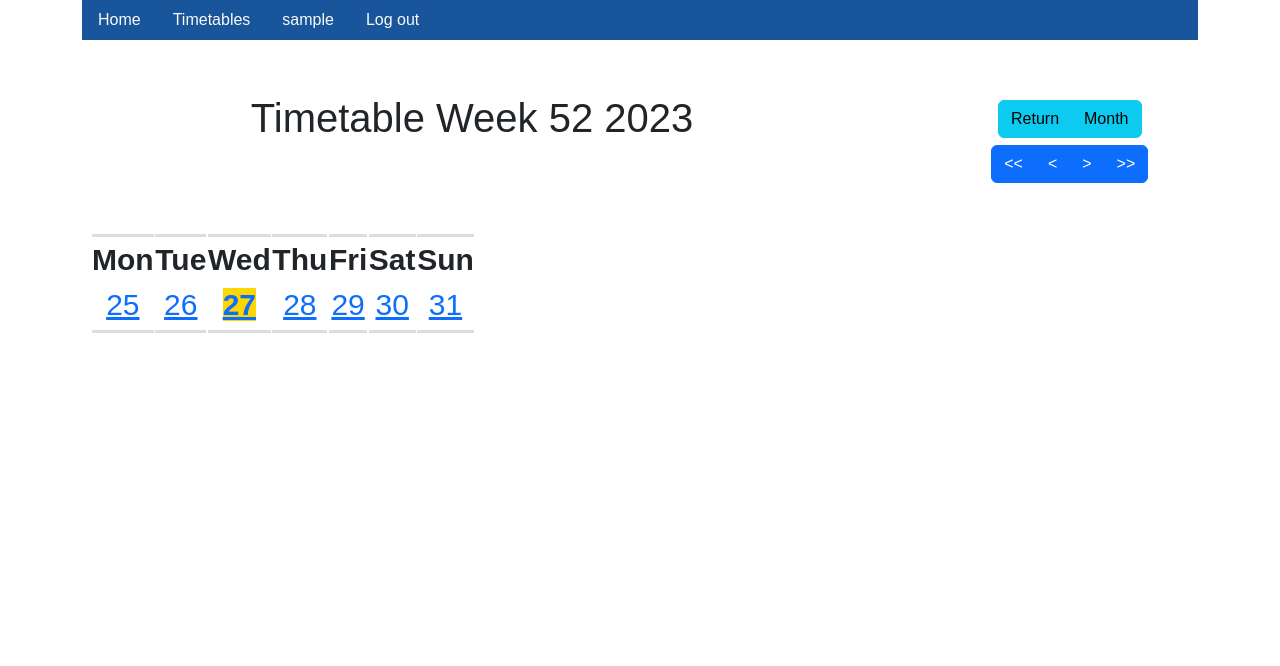
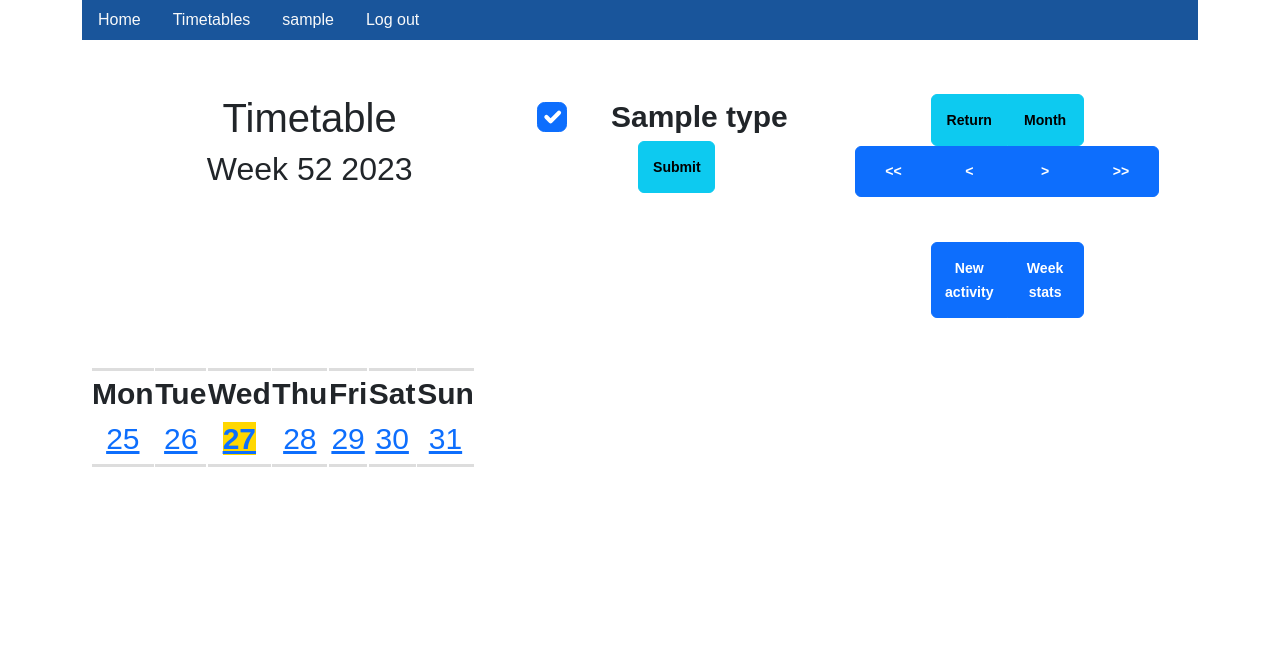
Before and after one commit to damian234527/FinalProject, a Django app: page /timetable/1/week/ in a window 1280 px wide. Shown: the top 666 px of the page. Before the commit the page ends 333 px from the top, so only its background shows below. Run offline with Django 4.2, Linux system fonts and the light colour scheme; a user stored in the database is signed in; tables that the repository leaves empty hold one stand-in row (values such as "Sample post"); data that the repository does not hold is empty; some libraries are stand-ins or nearby versions.

Commit message:
Kolejne małe poprawki, statystyki dla widoku dnia, tygodnia, miesiąca

```diff
--- a/static/timetable_style.css
+++ b/static/timetable_style.css
@@ -1,13 +1,15 @@
     body {
         font-family: Arial, sans-serif;
-        .btn-resp{
+    }
+
+    .btn-resp{
         width: 6vw;
         max-width: 100%;
         padding: 1vw;
     }
 
-    .button-text{
-        font-size: .9vw;
+    .btn-text{
+        font-size: 1.1vw;
     }
 
     .checkbox-text{
@@ -23,7 +25,7 @@
 
     .time-column {
         grid-column: time;
-        width: 8rem;
+        width: 6rem;
         border-right: 0.2rem solid #ddd;
     }
 
@@ -181,3 +183,19 @@
     word-wrap: break-word;
     word-break: break-all;
     }
+    table {
+      width: 100%;
+      border-collapse: collapse;
+    }
+
+    th, td {
+      text-align: center;
+      padding: 10px;
+      width: 14.2857%; /* 7days in row (100/7=14.2857) */
+      height: 50px;
+      border: 2px solid #000; /* calendar borders */
+    }
+
+    .month-calendar{
+        grid-area: schedule
+    }
--- a/timetable/forms.py
+++ b/timetable/forms.py
@@ -22,7 +22,9 @@ class ActivityForm(forms.ModelForm):
                   "time_end",
                   "description",
                   "course",
-                  "activity_type"]
+                  "activity_type",
+                  "time_duration"]
+        widgets = {"time_duration": forms.HiddenInput()}
 
     def __init__(self, user, *args, get_time_now=False, **kwargs):
         super(ActivityForm, self).__init__(*args, **kwargs)
--- a/timetable/models.py
+++ b/timetable/models.py
@@ -142,7 +142,7 @@ class Activity_type(models.Model):
                    "#273BAB",
                    "#91214E",
                    "#8B9669",
-                   "#C2C042",
+                   "#495ED5",
                    "#FF0000"]
     def __str__(self):
         return self.type_name
@@ -158,7 +158,7 @@ class Activity(models.Model):
     time_start = models.DateTimeField()
     time_end = models.DateTimeField()
     description = models.CharField(max_length=255)
-    time_duration = models.DurationField()
+    time_duration = models.DurationField(blank=True)
     timetable = models.ForeignKey(Timetable, on_delete=models.CASCADE)
     course = models.ForeignKey(Course, on_delete=models.CASCADE, null=True, blank=True)
     activity_type = models.ForeignKey(Activity_type, on_delete=models.CASCADE, null=True, blank=True)
--- a/timetable/templates/timetable/update_day.html
+++ b/timetable/templates/timetable/update_day.html
@@ -1,7 +1,7 @@
+{% load timetable_extras %}
 {% if timetable_times %}
 {% for time in timetable_times %}
-{% load timetable_extras %}
-<div class="time-column" style="grid-row: {{time|date:'Hi'}}" >{{ time|date:'H:i'}}</div>
+<div class="time-column" style="grid-row: {{time|date:'Hi'}}; font-size: 1.2vw;" >{{ time|date:'H:i'}}</div>
 {% endfor %}
 {% endif %}
 {% for activities in activities_tracks.0 %}
--- a/timetable/templates/timetable/week.html
+++ b/timetable/templates/timetable/week.html
@@ -5,38 +5,49 @@
 {% block content %}
 <div class="grid-container">
     <div class="header">
-        <h1>Timetable Week {{ week_number }} {{ year }}</h1>
+        <h1>Timetable</h1>
+        <h2>Week {{ week_number }} {{ year }}</h2>
     </div>
     <div class="calendar-settings">
-        <form id="activityTypeForm" method="GET" hx-get="{% url 'timetable:update_day' timetable_id year month day %}" hx-indicator="#loading-indicator" hx-target="#grid-day">
+    <form id="activityTypeForm" hx-post="{% url 'timetable:update_day' timetable_id year month day %}" hx-indicator="#loading-indicator" hx-target="#grid-week">
         {% csrf_token %}
         {% for activity_type in activity_types %}
             <div class="form-check">
-                    <input class="form-check-input" type="checkbox" name="activity_types" value="{{ activity_type.id }}" id="activity_type{{ activity_type.id }}" onchange="document.getElementById('activityTypeForm').submit()" {% if activity_type.id in selected_activity_types %}checked{% endif %}>
+                <input class="form-check-input" type="checkbox" name="activity_types" value="{{ activity_type.id }}" id="activity_type{{ activity_type.id }}" checked>
                 <label class="form-check-label" for="activity_type{{ activity_type.id }}">
-                        {{ activity_type.type_name }}
+                    <strong class="checkbox">{{ activity_type.type_name }}</strong>
                 </label>
             </div>
         {% endfor %}
+        <button type="submit" class="btn btn-info btn-resp"><strong class="btn-text">Submit</strong></button>
     </form>
     </div>
     <div class="calendar-navigation">
         <form action="{% url 'timetable:display_week' timetable_id year week_number %}" method="post">
             {% csrf_token %}
             <div class="btn-group">
-                <button type="submit" class="btn btn-info" formaction="{% url 'timetable:details' timetable_id %}">Return</button>
-                <button type="submit" class="btn btn-info" formaction="{% url 'timetable:display_month_for_week' timetable_id year %}" name="week_number" value={{week_number}}>Month</button>
+                <button type="submit" class="btn btn-info btn-resp" formaction="{% url 'timetable:details' timetable_id %}"><strong class="btn-text">Return</strong></button>
+                <button type="submit" class="btn btn-info btn-resp" formaction="{% url 'timetable:display_month_for_week' timetable_id year %}" name="week_number" value={{week_number}}><strong class="btn-text">Month</strong></button>
             </div>
             <br>
             <div class="btn-group">
-                <button type="submit" class="btn btn-primary" name="change_value" value="-2"><<</button>
-                <button type="submit" class="btn btn-primary" name="change_value" value="-1"><</button>
-                <button type="submit" class="btn btn-primary" name="change_value" value="1">></button>
-                <button type="submit" class="btn btn-primary" name="change_value" value="2">>></button>
+                <button type="submit" class="btn btn-primary btn-resp" name="change_value" value="-2"><strong class="btn-text"><<</strong></button>
+                <button type="submit" class="btn btn-primary btn-resp" name="change_value" value="-1"><strong class="btn-text"><</strong></button>
+                <button type="submit" class="btn btn-primary btn-resp" name="change_value" value="1"><strong class="btn-text">></strong></button>
+                <button type="submit" class="btn btn-primary btn-resp" name="change_value" value="2"><strong class="btn-text">>></strong></button>
             </div>
         </form>
+        <br>
+        <div class="btn-group">
+            <button class="btn btn-primary btn-resp" hx-get="{% url 'timetable:add_activity' timetable_id %}" hx-target="#dialog">
+                <strong class="btn-text">New activity</strong>
+            </button>
+            <button class="btn btn-primary btn-resp" hx-get="{% url 'timetable:week_stats' timetable_id year week_number %}" hx-target="#dialog">
+                <strong class="btn-text">Week stats</strong>
+            </button>
         </div>
-    <div class="grid-week">
+    </div>
+    <div class="grid-week" id="grid-week">
         <div class="week-day">Mon</div>
         <div class="week-day">Tue</div>
         <div class="week-day">Wed</div>
@@ -69,7 +80,6 @@
         {% endif %}
         {% endif %}
         </div>
-
         <div class="week-timetable">
             {% if second_month %}
             {% if day < 7 %}
--- a/timetable/urls.py
+++ b/timetable/urls.py
@@ -12,16 +12,19 @@ urlpatterns = [
     # display_month
     path("timetable/<int:timetable_id>/month/", views.display_month, name="display_current_month"),
     path("timetable/<int:timetable_id>/<int:year>/<int:month>/", views.display_month, name="display_month"),
+    path("timetable/<int:timetable_id>/<int:year>/<int:month>/statistics/", views.month_stats, name="month_stats"),
     path("timetable/<int:timetable_id>/<int:year>/M/", views.display_month, name="display_month_for_week"),
 
     # display_week
     path("timetable/<int:timetable_id>/week/", views.display_week, name="display_current_week"),
     path("timetable/<int:timetable_id>/<int:year>/W<int:week>/", views.display_week, name="display_week"),
+    path("timetable/<int:timetable_id>/<int:year>/W<int:week>/statistics/", views.week_stats, name="week_stats"),
     path("timetable/<int:timetable_id>/<int:year>/W/", views.display_week, name="display_week_for_day"),
 
     # display_day
     path("timetable/<int:timetable_id>/day/", views.display_day, name="display_current_day"),
     path("timetable/<int:timetable_id>/<int:year>/<int:month>/<int:day>/", views.display_day, name="display_day"),
+    path("timetable/<int:timetable_id>/<int:year>/<int:month>/<int:day>/statistics/", views.day_stats, name="day_stats"),
     path("timetable/<int:timetable_id>/<int:year>/<int:month>/<int:day>/update/", views.update_day, name="update_day"),
 
     # timetable list actions
--- a/timetable/views.py
+++ b/timetable/views.py
@@ -2,7 +2,7 @@ import calendar
 from datetime import datetime, timedelta, time
 from django.urls import reverse, reverse_lazy
 from django.shortcuts import render, get_object_or_404, redirect
-from django.db.models import Q
+from django.db.models import Q, Count, Sum
 from .models import Timetable, Activity, Activity_type, Teacher, Course, Timetable_assignment
 from django.views import generic
 from .forms import ActivityForm, ActivityTypesForm, TeacherForm, CourseForm, TimetableMergingForm, TimetableRenameForm, EditActivityTypeForm, ICSFileUploadForm, AddExistingTimetableForm
@@ -127,6 +127,28 @@ def display_month(request, timetable_id, year=None, month=None):
                    "month": month,
                    "year": year})
 
+def month_stats(request, timetable_id, year, month):
+    start_date = datetime(year, month, 1)
+    if month != 12:
+        end_date = datetime(year, month + 1, 1)
+    else:
+        end_date = datetime(year + 1, 1, 1)
+    # Total number of activities
+    total_activities = Activity.objects.filter(timetable_id=timetable_id, time_start__gte=start_date, time_end__lt=end_date).count()
+    # Total duration of activities
+    total_duration = Activity.objects.filter(timetable_id=timetable_id, time_start__gte=start_date, time_end__lt=end_date).aggregate(Sum('time_duration'))['time_duration__sum']
+    # Number and duration of activities by each activity_type
+    activity_type_summary = (
+        Activity.objects
+        .filter(timetable_id=timetable_id, time_start__gte=start_date, time_end__lt=end_date)
+        .values('activity_type__type_name')
+        .annotate(
+            activity_count=Count('id'),
+            total_duration=Sum('time_duration')
+        )
+    )
+    return render(request, "timetable/month_stats.html", {"activities_total": total_activities, "activities_duration":total_duration, "activity_types": activity_type_summary})
+
 # ======================================================WEEK======================================================
 @check_access_permission
 def display_week(request, timetable_id, year=None, week=None):
@@ -163,6 +185,7 @@ def display_week(request, timetable_id, year=None, week=None):
     current_year = current_date.year
     current_month = current_date.month
     today = None
+    activity_types = Activity_type.objects.filter(activity__timetable_id=timetable_id).distinct()
     if calendar_week[0]>calendar_week[-1]:
         second_month = last_day_of_week.month
         if (month == current_month and year == current_year) or (
@@ -176,7 +199,8 @@ def display_week(request, timetable_id, year=None, week=None):
                        "month": month,
                        "second_month": second_month,
                        "year": year,
-                       "today": today})
+                       "today": today,
+                       "activity_types": activity_types})
     if month == current_month and year == current_year:
         today = current_date.day
     return render(request, "timetable/week.html",
@@ -186,7 +210,26 @@ def display_week(request, timetable_id, year=None, week=None):
                    "day": day,
                    "month": month,
                    "year": year,
-                   "today": today})
+                   "today": today,
+                   "activity_types": activity_types})
+
+def week_stats(request, timetable_id, year, week):
+    # Assuming 'year' and 'week' are parameters in your URL
+    start_date = datetime.strptime(f'{year}-{week}-1', "%Y-%W-%w").replace()
+    end_date = start_date + timedelta(days=7)
+    total_activities = Activity.objects.filter(timetable_id=timetable_id, time_start__gte=start_date, time_end__lt=end_date).count()
+    total_duration = Activity.objects.filter(timetable_id=timetable_id, time_start__gte=start_date, time_end__lt=end_date).aggregate(Sum('time_duration'))['time_duration__sum']
+    activity_type_summary = (
+        Activity.objects
+        .filter(timetable_id=timetable_id, time_start__gte=start_date, time_end__lt=end_date)
+        .values('activity_type__type_name')
+        .annotate(
+            activity_count=Count('id'),
+            total_duration=Sum('time_duration')
+        )
+    )
+    return render(request, "timetable/week_stats.html", {"activities_total": total_activities, "activities_duration":total_duration, "activity_types": activity_type_summary})
+
 
 # ======================================================DAY======================================================
 
@@ -228,6 +271,21 @@ def display_day(request, timetable_id, year=None, month=None, day=None):
                                                                 "year": year,
                                                                 "activity_types": activity_types})
 
+def day_stats(request, timetable_id, year, month, day):
+    start_date = datetime(int(year), int(month), int(day))
+    end_date = start_date + timedelta(days=1)
+    total_activities = Activity.objects.filter(timetable_id=timetable_id, time_start__gte=start_date, time_end__lt=end_date).count()
+    total_duration = Activity.objects.filter(timetable_id=timetable_id, time_start__gte=start_date, time_end__lt=end_date).aggregate(Sum('time_duration'))['time_duration__sum']
+    activity_type_summary = (
+        Activity.objects
+        .filter(timetable_id=timetable_id, time_start__gte=start_date, time_end__lt=end_date)
+        .values('activity_type__type_name')
+        .annotate(
+            activity_count=Count('id'),
+            total_duration=Sum('time_duration')
+        )
+    )
+    return render(request, "timetable/day_stats.html", {"activities_total": total_activities, "activities_duration":total_duration, "activity_types": activity_type_summary})
 
 # ======================================================TIMETABLE======================================================
 
@@ -310,6 +368,8 @@ def update_day(request, timetable_id, year, month, day):
         track_span = 1
     # print(tracks[0])
     generate_time = request.GET.get("generate", True)
+    if generate_time == "False":
+        generate_time = False
     if generate_time == True:
         timetable_length = 64
         timetable_times = [None] * timetable_length
@@ -466,15 +526,15 @@ def add_activity(request, timetable_id):
     except Timetable.DoesNotExist:
         raise Http404("Timetable does not exist")
     if request.method == "POST":
-        create_new_activity_form = ActivityForm(user, True, request.POST)
+        create_new_activity_form = ActivityForm(user, request.POST)
         if create_new_activity_form.is_valid():
             activity = create_new_activity_form.save(commit=False)
-            activity.time_duration = activity.time_end - activity.time_end
+            activity.time_duration = activity.time_end - activity.time_start
             activity.timetable = timetable
             activity.save()
             return HttpResponse(status=204, headers={'HX-Trigger': 'timetable_changed'})
     else:
-        create_new_activity_form = ActivityForm(user, True)
+        create_new_activity_form = ActivityForm(user, get_time_now=True)
 
     return render(request, "timetable/add_activity.html", {"activity_form": create_new_activity_form})
 
@@ -485,7 +545,9 @@ def edit_activity(request, timetable_id, activity_id):
     if request.method == "POST":
         edit_activity_form = ActivityForm(user, request.POST, instance=current_activity)
         if edit_activity_form.is_valid():
-            edit_activity_form.save()
+            activity = edit_activity_form.save(commit=False)
+            activity.time_duration = current_activity.time_end - current_activity.time_start
+            activity.save()
             messages.success(request, "Activity edited successfully")
             return HttpResponse(status=204, headers={'HX-Trigger': 'timetable_changed'})
         else:
```
Also changed, not shown: static/style.css (+6 -30 lines), timetable/templates/timetable/day.html (+8 -3 lines), timetable/templates/timetable/day_stats.html (added, +19 -0 lines), timetable/templates/timetable/month.html (+15 -8 lines), timetable/templates/timetable/month_stats.html (added, +19 -0 lines), timetable/templates/timetable/week_stats.html (added, +19 -0 lines). Lines whose indentation alone changed are shown as unchanged.
